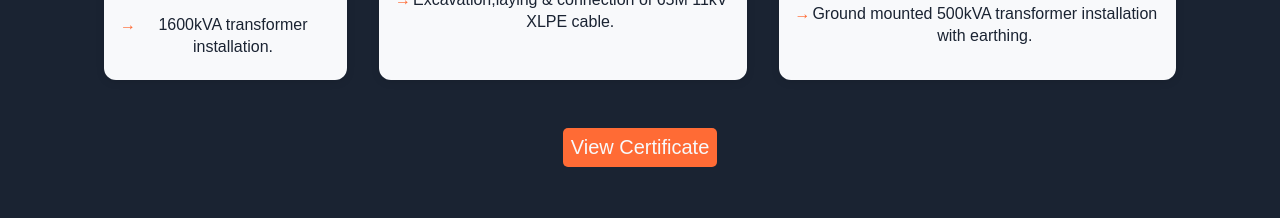
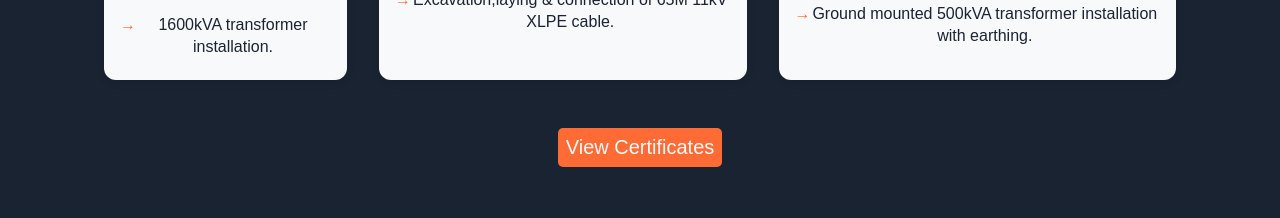
Before and after one commit to nkowanitemwani/makaenergiesdotcom, a Next.js app: page / in a window 1280 px wide. Shown: the part 1680-1898 px from the top of the page. Built offline with nearby package versions, Linux system fonts and the light colour scheme.

Commit message:
complete quote navigation,add view certificates handle

```diff
--- a/src/app/components/navbar/page.js
+++ b/src/app/components/navbar/page.js
@@ -18,7 +18,7 @@ export default function HomeNav ({...props}){
                 <Link href="../pages/careers">Careers</Link>
             </div>
             <div className={styles.navRight}>
-            <Button href="#" style={{padding : "5px 50px"}}>Get A Quote</Button>
+            <Button href="../pages/contact#quote" style={{padding : "5px 50px"}}>Get A Quote</Button>
             </div>
           </nav>
       </header>
--- a/src/app/page.js
+++ b/src/app/page.js
@@ -1,3 +1,5 @@
+"use client"
+
 import styles from "./page.module.css";
 import HomeNav from "./components/navbar/page";
 import Button from "./components/button/page";
@@ -7,6 +9,12 @@ import GetInTocuh from "./components/grids/getintouchgrid/page";
 import Footer from "./components/footer/page";
 
 export default function Home() {
+
+const viewCertificates = () => {
+  window.open("https://drive.google.com/file/d/1bo_sKdUtIFGizRQOFmmYkOaXHAUC3Ug8/view?usp=sharing","_blank");
+};
+
+
   return (
       <main>
         <section className={styles.hero}>
@@ -17,7 +25,7 @@ export default function Home() {
             <p>Electrical,Civil,Mechanical & Supply Services</p>
           </div>
           <div className={styles.heroCtas}>
-            <Button style={{padding : "0 3rem"}}>Get A Quote</Button>
+            <Button href="../pages/contact#quote" style={{padding : "0 3rem"}}>Get A Quote</Button>
             <Button href="../pages/contact" style={{background : "#1e2a3a"}}>Contact Us</Button>
           </div>
           </div>
@@ -36,7 +44,7 @@ export default function Home() {
         <section className={styles.work}>
            <h1>Past Work & Achievements</h1>
            <WorksGrid></WorksGrid>
-           <Button>View Certificate</Button>
+           <Button onClick={viewCertificates}>View Certificates</Button>
         </section>
         <section className={styles.quickContact}>
           <h1>Get In Touch</h1>
--- a/src/app/pages/contact/page.js
+++ b/src/app/pages/contact/page.js
@@ -1,10 +1,12 @@
+"use client";
+
 import React from "react";
 import styles from "./contact.module.css";
 import HomeNav from "@/app/components/navbar/page";
 import Footer from "@/app/components/footer/page";
 import ContactCards from "@/app/components/grids/contactcardgrid/page";
-import Button from "@/app/components/button/page";
 import QuoteForm from "@/app/components/forms/quoteform/page";
+import { useEffect } from "react";
 
 
 export default function ContactPage(){
@@ -16,7 +18,7 @@ export default function ContactPage(){
             <p>Reach out to us on any of the below contacts for quick reply</p>
             <ContactCards></ContactCards>
           </section>
-          <section className={styles.quote}>
+          <section id="quote" className={styles.quote}>
           <h1>Get a Quote</h1>
           <p>Send a us a description of the service you require and we will get back to you within 24 hours</p>
           <QuoteForm></QuoteForm>
```
